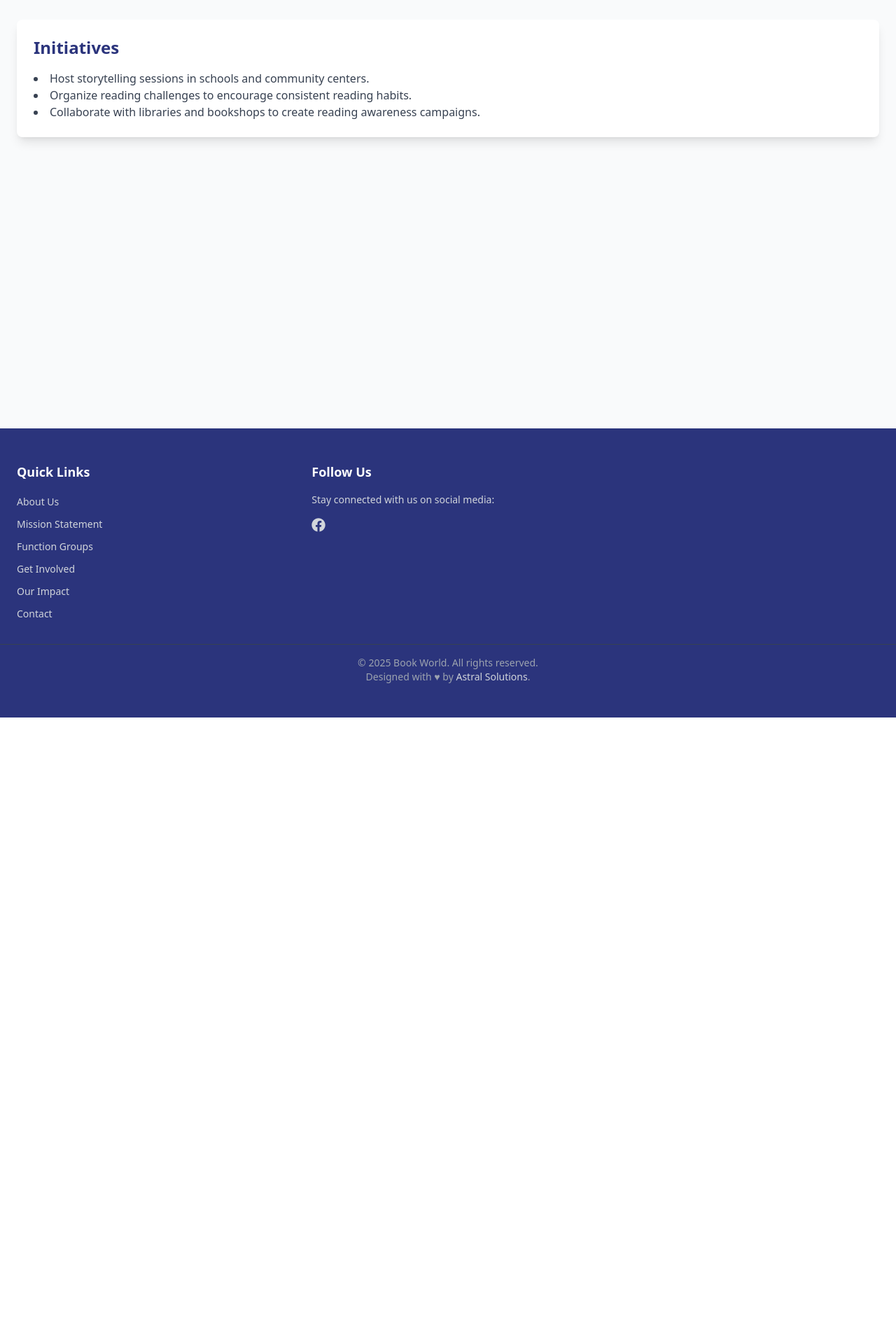
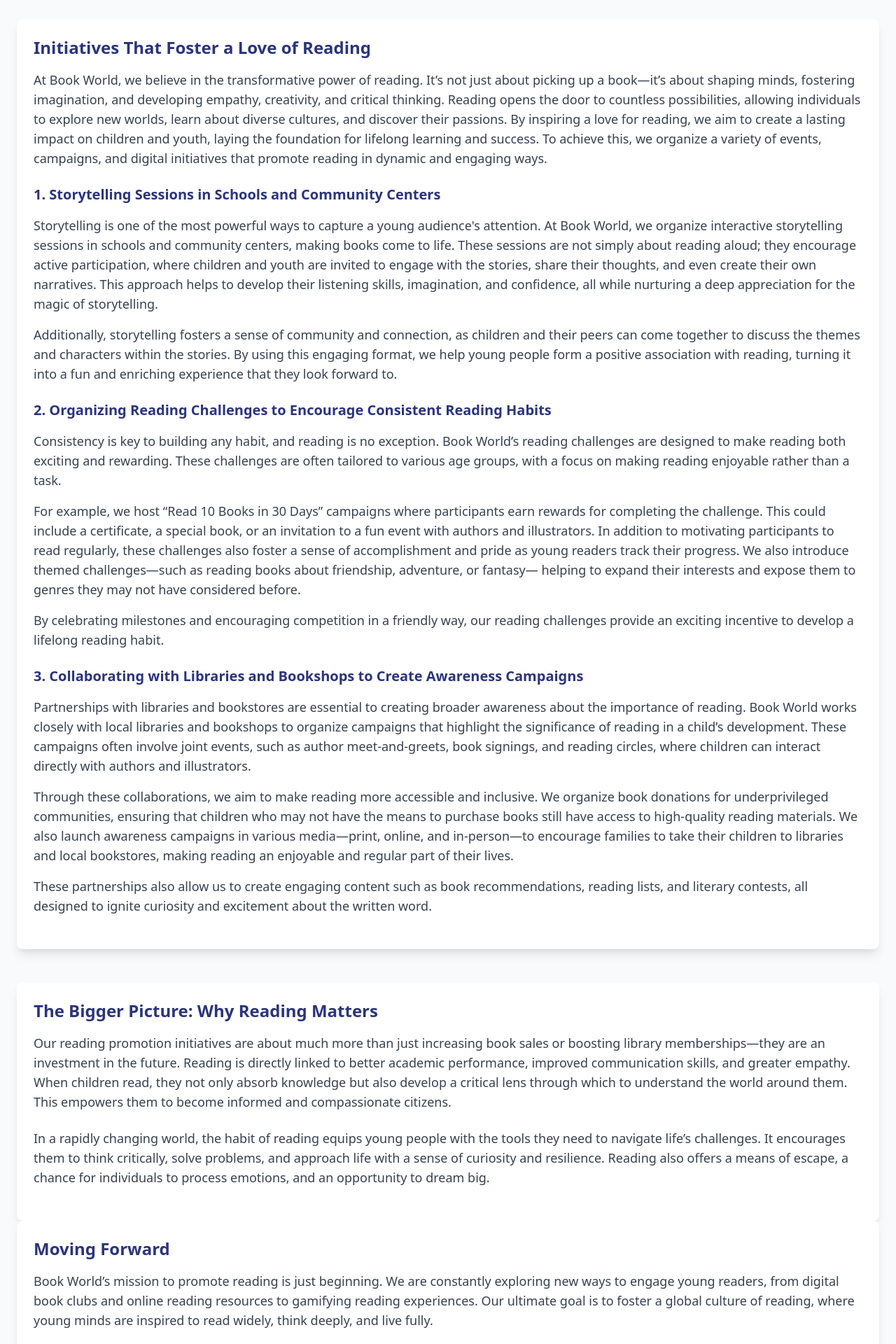
Before and after one commit to Astral-Solutions/Book, a React (Create React App) app in the folder book-world/: page /reading-promotion in a window 1280 px wide. Shown: the part 260-2180 px from the top of the page at 70% size. Before the commit the page ends 1285 px from the top, so only its background shows below. Built offline with nearby package versions, Linux system fonts and the light colour scheme.

Commit message:
update content

```diff
--- a/book-world/src/Components/ReadingPromotion.jsx
+++ b/book-world/src/Components/ReadingPromotion.jsx
@@ -13,23 +13,140 @@
           reading among children and youth.
         </p>
 
+        <section className="bg-white rounded-lg shadow-lg p-6 mb-12">
+          <h2 className="text-2xl font-semibold text-[#2b347c] mb-4">
+            Initiatives That Foster a Love of Reading
+          </h2>
+          <p className="text-lg text-gray-700 mb-6">
+            At Book World, we believe in the transformative power of reading.
+            It’s not just about picking up a book—it’s about shaping minds,
+            fostering imagination, and developing empathy, creativity, and
+            critical thinking. Reading opens the door to countless possibilities,
+            allowing individuals to explore new worlds, learn about diverse
+            cultures, and discover their passions. By inspiring a love for
+            reading, we aim to create a lasting impact on children and youth,
+            laying the foundation for lifelong learning and success. To achieve
+            this, we organize a variety of events, campaigns, and digital
+            initiatives that promote reading in dynamic and engaging ways.
+          </p>
+
+          <h3 className="text-xl font-semibold text-[#2b347c] mb-4">
+            1. Storytelling Sessions in Schools and Community Centers
+          </h3>
+          <p className="text-lg text-gray-700 mb-4">
+            Storytelling is one of the most powerful ways to capture a young
+            audience's attention. At Book World, we organize interactive
+            storytelling sessions in schools and community centers, making books
+            come to life. These sessions are not simply about reading aloud; they
+            encourage active participation, where children and youth are invited
+            to engage with the stories, share their thoughts, and even create
+            their own narratives. This approach helps to develop their listening
+            skills, imagination, and confidence, all while nurturing a deep
+            appreciation for the magic of storytelling.
+          </p>
+          <p className="text-lg text-gray-700 mb-6">
+            Additionally, storytelling fosters a sense of community and
+            connection, as children and their peers can come together to discuss
+            the themes and characters within the stories. By using this engaging
+            format, we help young people form a positive association with reading,
+            turning it into a fun and enriching experience that they look forward
+            to.
+          </p>
+
+          <h3 className="text-xl font-semibold text-[#2b347c] mb-4">
+            2. Organizing Reading Challenges to Encourage Consistent Reading Habits
+          </h3>
+          <p className="text-lg text-gray-700 mb-4">
+            Consistency is key to building any habit, and reading is no
+            exception. Book World’s reading challenges are designed to make reading
+            both exciting and rewarding. These challenges are often tailored to
+            various age groups, with a focus on making reading enjoyable rather than
+            a task.
+          </p>
+          <p className="text-lg text-gray-700 mb-4">
+            For example, we host “Read 10 Books in 30 Days” campaigns where
+            participants earn rewards for completing the challenge. This could
+            include a certificate, a special book, or an invitation to a fun event
+            with authors and illustrators. In addition to motivating participants to
+            read regularly, these challenges also foster a sense of accomplishment
+            and pride as young readers track their progress. We also introduce themed
+            challenges—such as reading books about friendship, adventure, or fantasy—
+            helping to expand their interests and expose them to genres they may not
+            have considered before.
+          </p>
+          <p className="text-lg text-gray-700 mb-6">
+            By celebrating milestones and encouraging competition in a friendly way,
+            our reading challenges provide an exciting incentive to develop a lifelong
+            reading habit.
+          </p>
+
+          <h3 className="text-xl font-semibold text-[#2b347c] mb-4">
+            3. Collaborating with Libraries and Bookshops to Create Awareness Campaigns
+          </h3>
+          <p className="text-lg text-gray-700 mb-4">
+            Partnerships with libraries and bookstores are essential to creating
+            broader awareness about the importance of reading. Book World works
+            closely with local libraries and bookshops to organize campaigns that
+            highlight the significance of reading in a child’s development. These
+            campaigns often involve joint events, such as author meet-and-greets,
+            book signings, and reading circles, where children can interact directly
+            with authors and illustrators.
+          </p>
+          <p className="text-lg text-gray-700 mb-4">
+            Through these collaborations, we aim to make reading more accessible and
+            inclusive. We organize book donations for underprivileged communities,
+            ensuring that children who may not have the means to purchase books still
+            have access to high-quality reading materials. We also launch awareness
+            campaigns in various media—print, online, and in-person—to encourage
+            families to take their children to libraries and local bookstores, making
+            reading an enjoyable and regular part of their lives.
+          </p>
+          <p className="text-lg text-gray-700 mb-6">
+            These partnerships also allow us to create engaging content such as book
+            recommendations, reading lists, and literary contests, all designed to
+            ignite curiosity and excitement about the written word.
+          </p>
+        </section>
+
         <section className="bg-white rounded-lg shadow-lg p-6">
           <h2 className="text-2xl font-semibold text-[#2b347c] mb-4">
-            Initiatives
+            The Bigger Picture: Why Reading Matters
           </h2>
-          <ul className="list-disc list-inside text-gray-700">
-            <li>
-              Host storytelling sessions in schools and community centers.
-            </li>
-            <li>
-              Organize reading challenges to encourage consistent reading
-              habits.
-            </li>
-            <li>
-              Collaborate with libraries and bookshops to create reading
-              awareness campaigns.
-            </li>
-          </ul>
+          <p className="text-lg text-gray-700 mb-6">
+            Our reading promotion initiatives are about much more than just increasing
+            book sales or boosting library memberships—they are an investment in the
+            future. Reading is directly linked to better academic performance, improved
+            communication skills, and greater empathy. When children read, they not
+            only absorb knowledge but also develop a critical lens through which to
+            understand the world around them. This empowers them to become informed and
+            compassionate citizens.
+          </p>
+          <p className="text-lg text-gray-700 mb-6">
+            In a rapidly changing world, the habit of reading equips young people with
+            the tools they need to navigate life’s challenges. It encourages them to
+            think critically, solve problems, and approach life with a sense of curiosity
+            and resilience. Reading also offers a means of escape, a chance for
+            individuals to process emotions, and an opportunity to dream big.
+          </p>
+        </section>
+
+        <section className="bg-white rounded-lg shadow-lg p-6 mb-12">
+          <h2 className="text-2xl font-semibold text-[#2b347c] mb-4">
+            Moving Forward
+          </h2>
+          <p className="text-lg text-gray-700 mb-6">
+            Book World’s mission to promote reading is just beginning. We are constantly
+            exploring new ways to engage young readers, from digital book clubs and
+            online reading resources to gamifying reading experiences. Our ultimate goal
+            is to foster a global culture of reading, where young minds are inspired to
+            read widely, think deeply, and live fully.
+          </p>
+          <p className="text-lg text-gray-700 mb-6">
+            By collaborating with schools, communities, libraries, and bookshops, we
+            believe we can make reading a priority for children and youth everywhere,
+            ensuring that the habit of reading continues to transform lives for
+            generations to come.
+          </p>
         </section>
       </div>
     </div>
```
